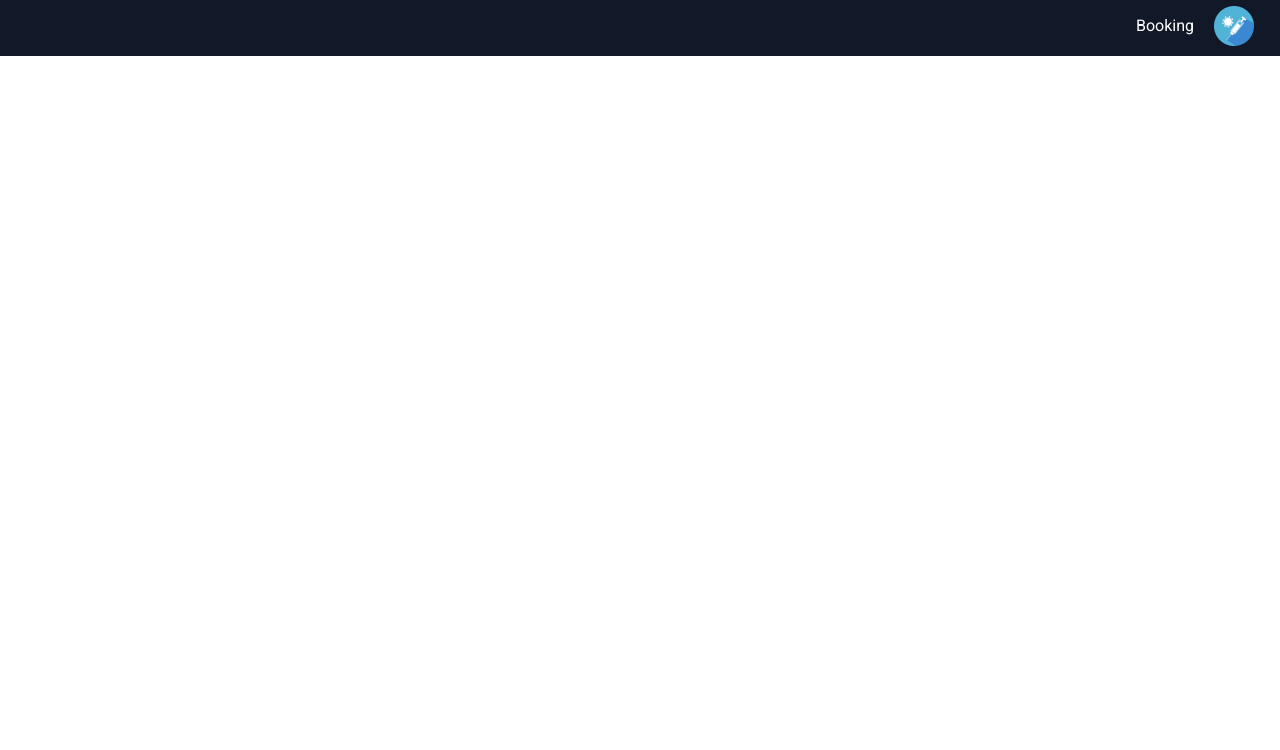
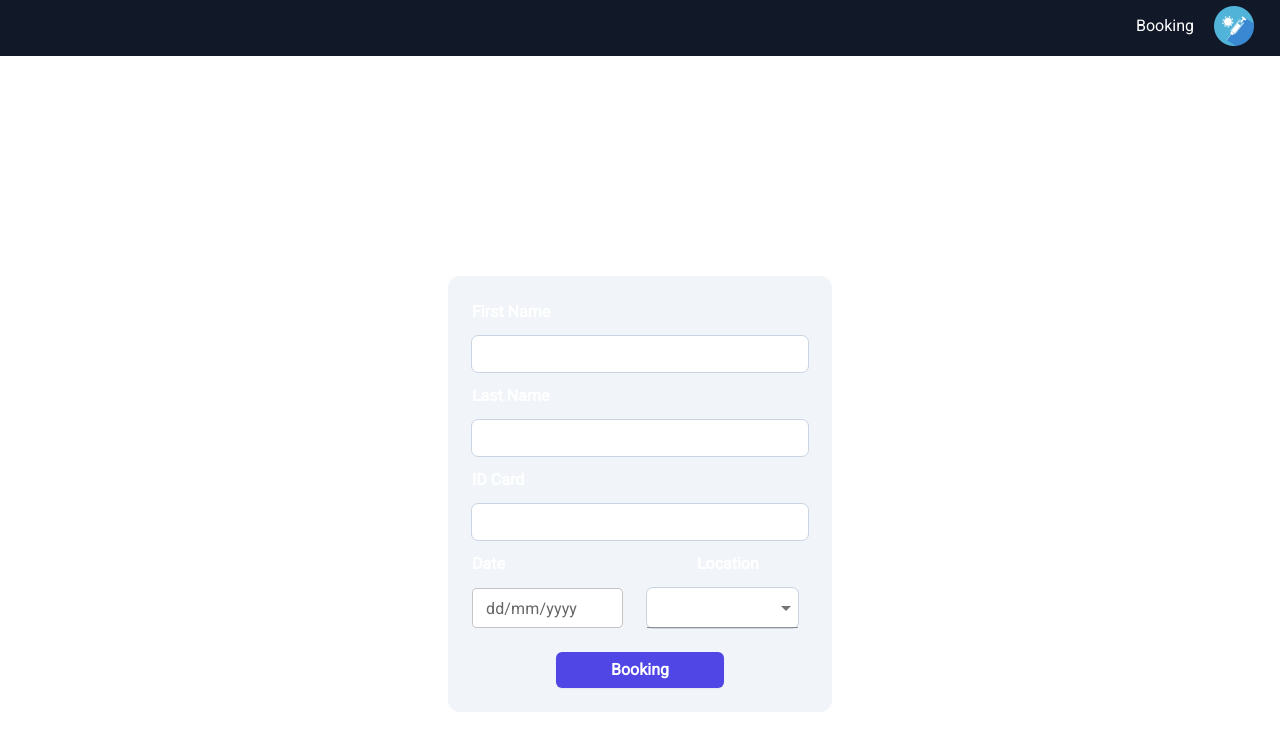
Before and after one commit to TeerapatChan/CU-swdev2-hw-frontend, a Next.js app: page /booking in a window 1280 px wide. Shown: the top 750 px of the page. Built offline with nearby package versions, Linux system fonts and the light colour scheme.

Commit message:
Assignment-5

```diff
--- a/package.json
+++ b/package.json
@@ -9,9 +9,15 @@
     "lint": "next lint"
   },
   "dependencies": {
+    "@emotion/react": "^11.11.1",
+    "@emotion/styled": "^11.11.0",
+    "@mui/material": "^5.14.7",
+    "@mui/x-date-pickers": "^6.12.1",
+    "@tailwindcss/forms": "^0.5.6",
     "@types/node": "20.5.0",
     "@types/react": "18.2.20",
     "@types/react-dom": "18.2.7",
+    "dayjs": "^1.11.9",
     "next": "13.4.18",
     "react": "18.2.0",
     "react-dom": "18.2.0",
--- a/src/app/booking/page.tsx
+++ b/src/app/booking/page.tsx
@@ -1,8 +1,9 @@
+import BookingForm from "@/components/BookingForm"
 
 export default function Booking() {
   return (
     <main>
-        <h1>Booking</h1>
+        <BookingForm></BookingForm>
     </main>
   )
 }
--- /dev/null
+++ b/src/components/BookingForm.tsx
@@ -0,0 +1,47 @@
+'use client'
+import {Select, MenuItem} from "@mui/material";
+import { DatePicker } from "@mui/x-date-pickers";
+import { LocalizationProvider } from "@mui/x-date-pickers/LocalizationProvider";
+import { AdapterDayjs } from "@mui/x-date-pickers/AdapterDayjs";
+
+export default function BookingForm() {
+    return (
+      <div className="flex flex-col items-center justify-center h-screen gap-10">
+        <h1 className="text-3xl font-bold">Book a Vaccination Appointment</h1>
+        <div className="w-[30%] flex flex-col bg-slate-100 h-auto p-6 rounded-xl gap-3">
+          <p className="text-base font-semibold">First Name</p>
+          <input type="text" className="rounded-md outline-slate-300 outline outline-[0.25px] pl-2 h-9"/>
+          <p className="text-base font-semibold">Last Name</p>
+          <input type="text" className="rounded-md outline-slate-300 outline outline-[0.25px] pl-2 h-9"/>
+          <p className="text-base font-semibold">ID Card</p>
+          <input type="text" className="rounded-md outline-slate-300 outline outline-[0.25px] pl-2 h-9"/>
+          <div className="flex flex-row gap-48">
+            <p className="text-base font-semibold">Date</p>
+            <p className="text-base font-semibold">Location</p>
+          </div>
+          <div className="flex flex-row gap-6">
+            <LocalizationProvider dateAdapter={AdapterDayjs}>
+            <DatePicker
+              label="dd/mm/yyyy"
+              slotProps={{ textField: { size: 'small' } }}
+              className="text-base w-[45%] items-center bg-white"
+            />
+            </LocalizationProvider>
+            <Select variant="standard" className="text-sm min-w-[45%] max-w-[45%] items-center bg-white rounded-md pl-2 outline-slate-300 outline outline-[0.25px]" name="location">
+              <MenuItem value="Chulalongkorn Hospital" className=" text-sm">Chulalongkorn Hospital</MenuItem>
+              <MenuItem value="Rajavithi Hospital" className=" text-sm">Rajavithi Hospital</MenuItem>
+              <MenuItem value="Thammasat University Hospital" className=" text-sm">Thammasat University Hospital</MenuItem>
+            </Select>
+          </div>
+          <form className="flex justify-center mt-3" >
+            <button
+              type="submit"
+              className="flex w-1/2 justify-center rounded-md bg-indigo-600 px-3 py-1.5 text-base font-semibold leading-6 text-white shadow-sm hover:bg-indigo-500 focus-visible:outline focus-visible:outline-2 focus-visible:outline-offset-2 focus-visible:outline-indigo-600"
+            >
+              Booking
+            </button>
+          </form>
+        </div>
+      </div>
+    )
+  }
--- a/src/components/Card.tsx
+++ b/src/components/Card.tsx
@@ -1,14 +1,15 @@
 import Image from "next/image";
+import InteractiveCard from './InteractiveCard'
 
 export default function Card({hospitalName, imgSrc}: {hospitalName: string, imgSrc: string}) {
     return (
-        <div className='w-3/12 h-80 bg-white shadow-md rounded-xl p-4 m-4'>
+        <InteractiveCard>
             <div className='w-full h-4/6 rounded-lg overflow-hidden relative mb-2'>
                 <Image src={imgSrc} alt={hospitalName} fill={true} objectFit="cover"/>
             </div>
             <div className='text-center text-lg font-bold'>
                 <h3>{hospitalName}</h3>
             </div>
-        </div>
+        </InteractiveCard>
     );
 };
--- /dev/null
+++ b/src/components/InteractiveCard.tsx
@@ -0,0 +1,24 @@
+'use client'
+
+export default function InteractiveCard({children}: {children: React.ReactNode}) {
+    function onCardMouseAction(event:React.SyntheticEvent) {
+        if (event.type === 'mouseover') {
+            event.currentTarget.classList.remove('shadow-md');
+            event.currentTarget.classList.add('shadow-xl');
+            event.currentTarget.classList.remove('bg-white');
+            event.currentTarget.classList.add('bg-neutral-200');
+        }else{
+            event.currentTarget.classList.remove('shadow-xl');
+            event.currentTarget.classList.add('shadow-md');
+            event.currentTarget.classList.add('bg-white');
+            event.currentTarget.classList.remove('bg-neutral-200');
+        }
+    }
+
+    return (
+        <div className='w-3/12 h-80 bg-white shadow-md rounded-xl p-4 m-4 hover:cursor-pointer'
+        onMouseOver={onCardMouseAction} onMouseOut={onCardMouseAction}>
+            {children}
+        </div>
+    )
+}
--- a/tailwind.config.js
+++ b/tailwind.config.js
@@ -6,5 +6,6 @@ module.exports = {
   theme: {
     extend: {},
   },
-  plugins: [],
+  plugins: [
+  ],
 }
```
Also changed, not shown: src/components/MenuBar.tsx (+1 -1 lines), public/img/logo.png (renamed from public/img/vaccine-6592893_1280.png), 1 other file (tests, documents, lock files or other folders).
